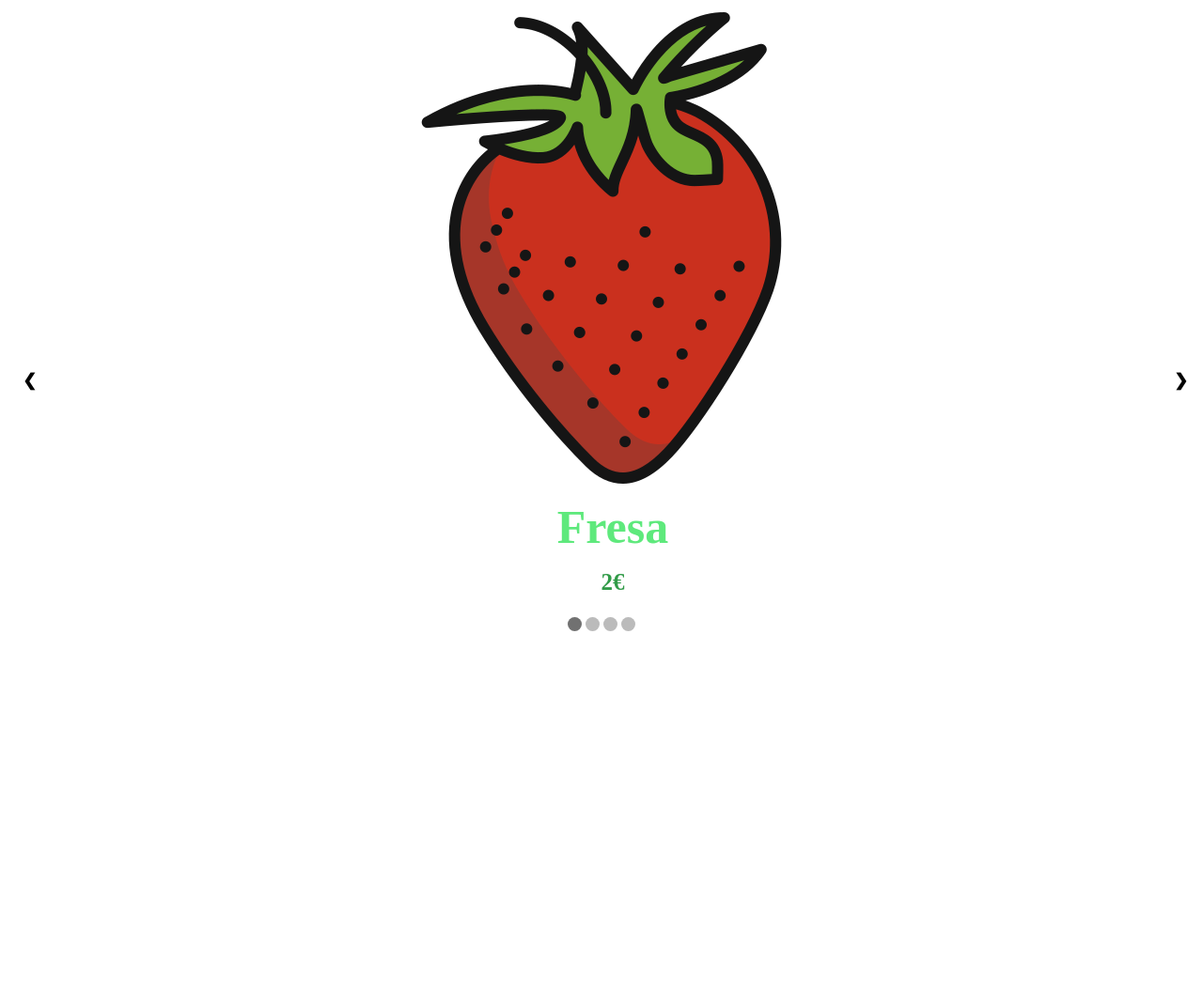
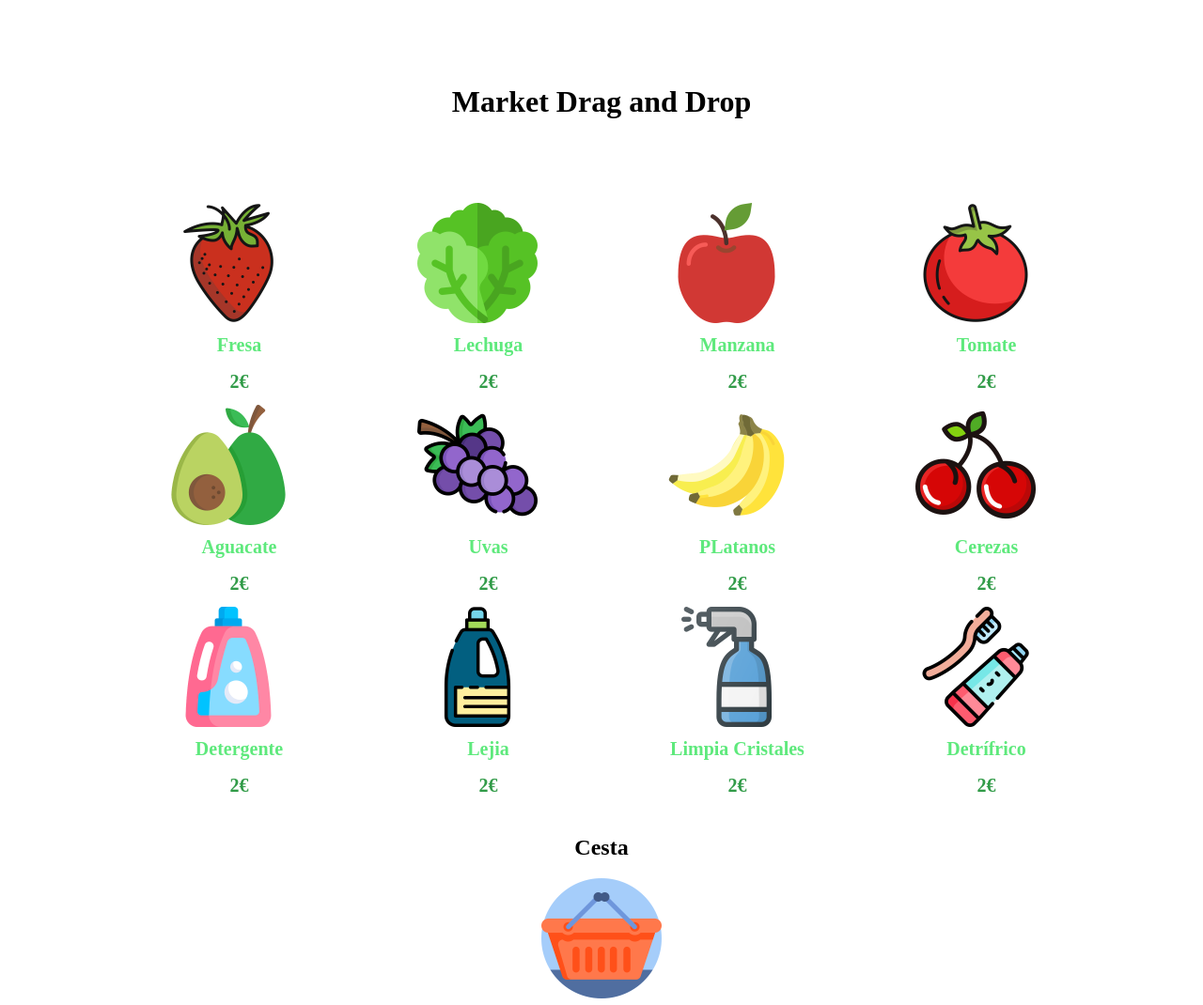
Before and after one commit to Oiranca/geekshubs-reto2, a plain HTML site: page src/index.html in a window 1280 px wide. Shown: the top 1070 px of the page at 94% size. Before the commit the page ends 800 px from the top, so only its background shows below. Drawn offline with Linux system fonts and the light colour scheme.

Commit message:
New page format

```diff
--- a/src/index.html
+++ b/src/index.html
@@ -6,41 +6,87 @@
     <link rel="stylesheet" href="style/styleIndex.css" />
   </head>
   <body>
-    <main>
-      <article class="mySlides fade">
+
+
+    <div class="container">
+      <header>
+        <h1>Market Drag and Drop</h1>
+      </header>
+
+      <article id="uno">
         <img src="./img/stock/fresa.png" alt="fresa" />
         <div class="description">Fresa</div>
         <div class="price">2€</div>
       </article>
-
-      <article class="mySlides fade">
+      <article id="dos">
         <img src="./img/stock/lechuga.png" alt="lechuga" />
         <div class="description">Lechuga</div>
         <div class="price">2€</div>
       </article>
-
-      <article class="mySlides fade">
+      <article id="tres">
         <img src="./img/stock/manzana.png" alt="manzana" />
         <div class="description">Manzana</div>
         <div class="price">2€</div>
       </article>
-
-      <article class="mySlides fade">
+      <article id="cuatro">
         <img src="./img/stock/tomate.png" alt="tomate" />
-        <div class="description">Manzana</div>
+        <div class="description">Tomate</div>
+        <div class="price">2€</div>
+      </article>
+      <article id="cinco">
+        <img src="./img/stock/aguacate.png" alt="aguacate" />
+        <div class="description">Aguacate</div>
+        <div class="price">2€</div>
+      </article>
+      <article id="seis">
+        <img src="./img/stock/uvas.png" alt="uva" />
+        <div class="description">Uvas</div>
+        <div class="price">2€</div>
+      </article>
+      <article id="siete">
+        <img src="./img/stock/platanos.png" alt="patanos" />
+        <div class="description">PLatanos</div>
+        <div class="price">2€</div>
+      </article>
+      <article id="ocho">
+        <img src="./img/stock/cereza.png" alt="cerezas" />
+        <div class="description">Cerezas</div>
         <div class="price">2€</div>
       </article>
 
-      <div class="buttons-prevandnext">
-        <a id="prev">&#10094;</a>
-        <a id="next">&#10095;</a>
-      </div>
-    </main>
-
-    <div id="dotCount" style="text-align: center;">
-
+      <article id="nueve">
+        <img src="./img/stock/detergente.png" alt="detergente" />
+        <div class="description">Detergente</div>
+        <div class="price">2€</div>
+      </article>
+      <article id="diez">
+        <img src="./img/stock/lejia.png" alt="lejia" />
+        <div class="description">Lejia</div>
+        <div class="price">2€</div>
+      </article>
+      <article id="once">
+        <img src="./img/stock/limpiador-de-ventanas.png" alt="lipiador" />
+        <div class="description">Limpia Cristales</div>
+        <div class="price">2€</div>
+      </article>
+      <article id="doce">
+        <img src="./img/stock/pasta-dentifrica.png" alt="pasta" />
+        <div class="description">Detrífrico</div>
+        <div class="price">2€</div>
+      </article>
+      <article id="cesta">
+        <h1>
+          Cesta
+        </h1>
+        <img
+          src="./img/stock/cesta-de-la-compra.png"
+          alt="Cesta de la compra"
+        />
+      </article>
+      <footer id="menu">
+        <h1>Total</h1>
+              </footer>
     </div>
-
     <script src="./js/main.js"></script>
   </body>
 </html>
--- a/src/js/main.js
+++ b/src/js/main.js
@@ -1,45 +1,16 @@
-let slideIndex = 1;
-createDotElement();
-showSlides(slideIndex);
+let backet = document.getElementById("cesta");
 
-let buttonNext = document
-  .getElementById("next")
-  .addEventListener("click", () => {
-    let n = 1;
-    showSlides((slideIndex += n));
-  });
+let producto= document.getElementsByTagName('article');
 
-let buttonPrev = document
-  .getElementById("prev")
-  .addEventListener("click", () => {
-    let n = -1;
-    showSlides((slideIndex += n));
-  });
-  function createDotElement() {
-    let n =document.getElementsByClassName("mySlides");
-    for (a = 0; a < n.length; a++) {
-      let elemento = document.createElement("SPAN");
-      let att = document.createAttribute("class");
-      att.value = "dot";
-      elemento.setAttributeNode(att);
-      document.getElementById("dotCount").appendChild(elemento);
-    }
+for (let a=0; a<producto.length; a++){
+
+  if (producto[a].id!=='cesta'){
+    let attr=document.createAttribute ('draggable');
+    attr.value='true';
+    document.getElementById(producto[a].id).setAttributeNode(attr);
+    document.getElementById(producto[a].id).addEventListener('click',
+    ()=>{
+      console.log (producto[a].id);
+    });
   }
-function showSlides(n) {
-  let slides =document.getElementsByClassName("mySlides");
-  let dots = document.getElementsByClassName("dot");
-  if (n > slides.length) {
-    slideIndex = 1;
-  }
-  if (n < 1) {
-    slideIndex = slides.length;
-  }
-  for (i = 0; i < slides.length; i++) {
-    slides[i].style.display = "none";
-  }
-  for (j = 0; j < dots.length; j++) {
-    dots[j].className = dots[j].className.replace(" active", "");
-  }
-  slides[slideIndex - 1].style.display = "block";
-  dots[slideIndex - 1].className += " active";
 }
--- a/src/style/styleIndex.css
+++ b/src/style/styleIndex.css
@@ -1,52 +1,18 @@
-
-.slideshow-container {
-  max-width: 512px;
-  position: relative;
-  margin: auto;
+.container {
+  width: auto;
+  height: 500px;
+  display: grid;
+  grid-gap: 15px;
+  grid-template-columns: repeat(4, 250px);
+  grid-template-rows: repeat(6, 200px);
+  justify-content: center;
+  align-items: center;
 }
-
-
-.mySlides {
-  display: none;
-  text-align: center;
-}
-.imagen {
-  width: 100%;
-}
-
-
-#prev,
-#next {
-  cursor: pointer;
-  position: absolute;
-  top: 50%;
-  width: auto;
-  margin-top: -22px;
-  padding: 16px;
-  color: black;
-  font-weight: bold;
-  font-size: 18px;
-  transition: 0.6s ease;
-  border-radius: 0 3px 3px 0;
-  user-select: none;
-}
-
-#next {
-  right: 0;
-  border-radius: 3px 0 0 3px;
-}
-
-#prev:hover,
-#next:hover {
-  color: red;
-}
-
-
 .description {
   color: #5ee97c;
-  font-size: 50px;
+  font-size: 20px;
   font-weight: bold;
-  font-family: 'Times New Roman', Times, serif;
+  font-family: "Times New Roman", Times, serif;
   padding: 8px 12px;
   bottom: 8px;
   width: 100%;
@@ -54,58 +20,95 @@
 }
 .price {
   color: #319b48;
-    font-size: 25px;
+  font-size: 20px;
   font-weight: bold;
-    font-family: 'Times New Roman', Times, serif;
+  font-family: "Times New Roman", Times, serif;
   padding: 8px 12px;
   bottom: 8px;
   width: 100%;
   text-align: center;
+  margin-bottom: 5px;
 }
 
-
-
-.dot {
-  cursor: pointer;
-  height: 15px;
-  width: 15px;
-  margin: 0 2px;
-  background-color: #bbb;
-  border-radius: 50%;
-  display: inline-block;
-  transition: background-color 0.6s ease;
+header {
+  grid-row: 1;
+  grid-column: 1/5;
+  text-align: center;
 }
-#dotCount{
-    margin-top: 15px;
+* img {
+  width: 8rem;
 }
 
-.active,
-.dot:hover {
-  background-color: #717171;
+* img:hover {
+  width: 10rem;
 }
 
-
-.fade {
-  -webkit-animation-name: fade;
-  -webkit-animation-duration: 1.5s;
-  animation-name: fade;
-  animation-duration: 1.5s;
+article {
+  text-align: center;
+  justify-self: center;
 }
 
-@-webkit-keyframes fade {
-  from {
-    opacity: 0.4;
+#uno {
+  grid-row: 2;
+  grid-column: 1/2;
+  width: 8rem;
 }
-  to {
-    opacity: 1;
+#dos {
+  grid-row: 2;
+  grid-column: 2/3;
 }
+#tres {
+  grid-row: 2;
+  grid-column: 3/4;
+}
+#cuatro {
+  grid-row: 2;
+  grid-column: 4/4;
 }
 
-@keyframes fade {
-  from {
-    opacity: 0.4;
+#cinco {
+  grid-row: 3;
+  grid-column: 1/2;
 }
-  to {
-    opacity: 1;
+#seis {
+  grid-row: 3;
+  grid-column: 2/3;
 }
+#siete {
+  grid-row: 3;
+  grid-column: 3/4;
 }
+#ocho {
+  grid-row: 3;
+  grid-column: 4/4;
+}
+
+#nueve {
+  grid-row: 4;
+  grid-column: 1/2;
+}
+#diez {
+  grid-row: 4;
+  grid-column: 2/3;
+}
+#once {
+  grid-row: 4;
+  grid-column: 3/4;
+}
+#doce {
+  grid-row: 4;
+  grid-column: 4/4;
+}
+
+#cesta {
+  grid-row: 5;
+  grid-column: 1/5;
+  text-align: center;
+}
+
+footer {
+  grid-row: 6;
+  grid-column: 4/5;
+  text-align: center;
+
+}
```
Also changed, not shown: src/img/estantería.jpg (deleted), src/img/stock/aguacate.png (added), src/img/stock/cajero.png (added), src/img/stock/cereza.png (added), src/img/stock/cesta-de-la-compra.png (added), src/img/stock/detergente.png (added), src/img/stock/lejia.png (added), src/img/stock/limpiador-de-ventanas.png (added), src/img/stock/pasta-dentifrica.png (added), src/img/stock/uvas.png (added), src/img/stock/zanahoria.png (deleted). Lines whose indentation alone changed are shown as unchanged.
